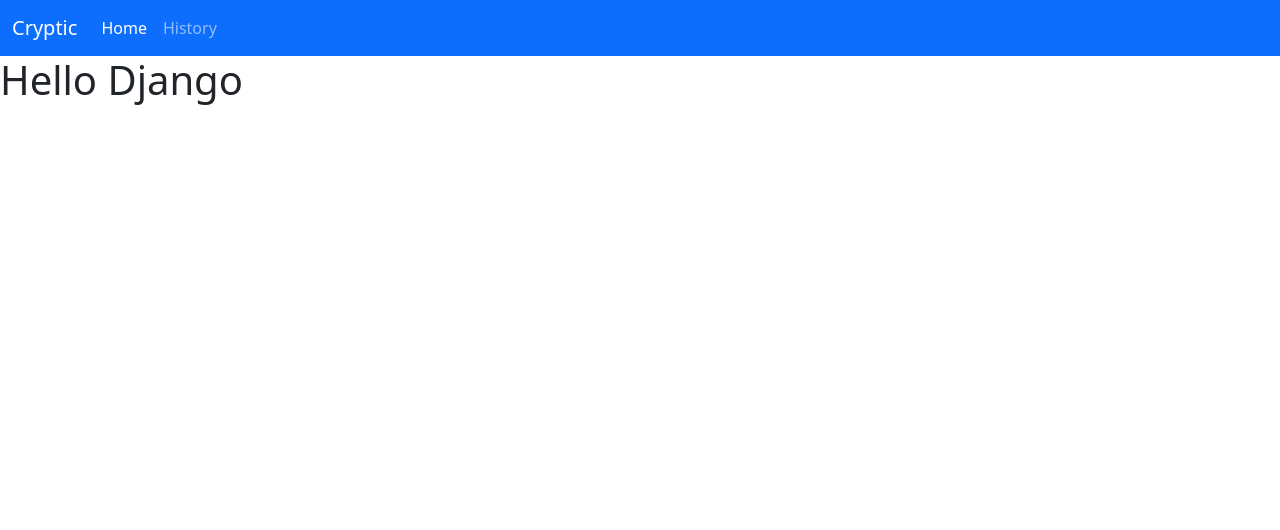
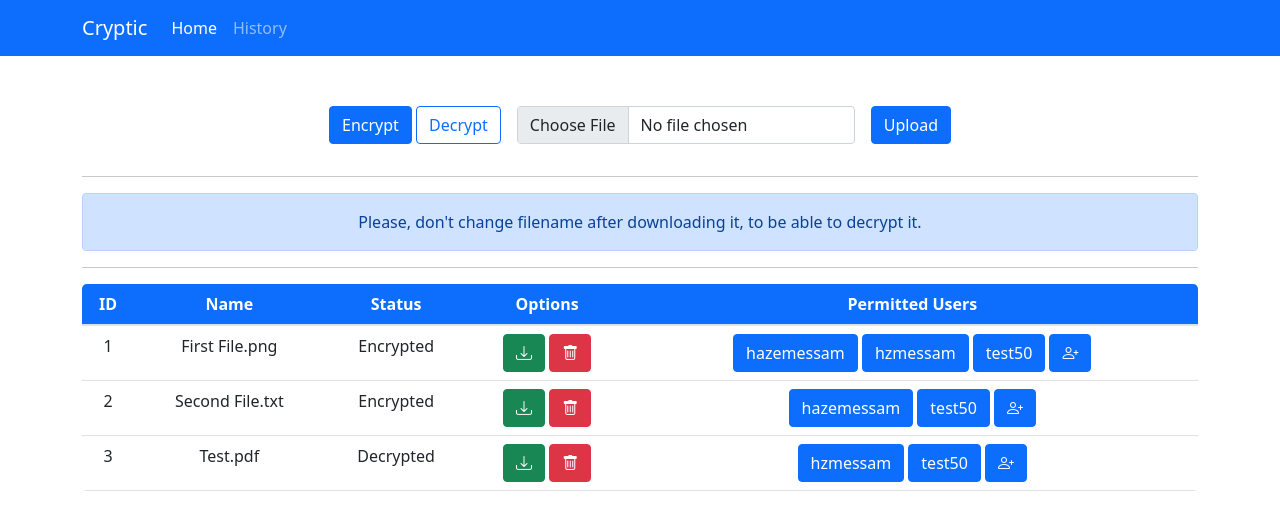
Before and after one commit to hazemessam/cryptic, a Django app: page / in a window 1280 px wide. Shown: the top 530 px of the page. Run offline with Django 4.2, Linux system fonts and the light colour scheme.

Commit message:
Add home page

```diff
--- a/core/settings.py
+++ b/core/settings.py
@@ -119,6 +119,11 @@ USE_TZ = True
 
 STATIC_URL = 'static/'
 
+STATICFILES_DIRS = [
+    BASE_DIR / "static"
+]
+
+
 # Default primary key field type
 # https://docs.djangoproject.com/en/4.0/ref/settings/#default-auto-field
 
--- a/home/templates/home.html
+++ b/home/templates/home.html
@@ -1,5 +1,100 @@
 {% extends 'layout.html' %}
 
 {% block main %}
-    <h1> {{ text }} </h1>
+    <form class="row g-3 justify-content-center" action="/upload" method="post">
+        <div class="col-auto">
+            <input type="radio" class="btn-check" name="operation" value="encryption" id="success-outlined" autocomplete="off" checked>
+            <label class="btn btn-outline-primary" for="success-outlined">Encrypt</label>
+
+            <input type="radio" class="btn-check" name="operation" value="decryption" id="danger-outlined" autocomplete="off">
+            <label class="btn btn-outline-primary" for="danger-outlined">Decrypt</label>
+        </div>
+        <div class="col-auto">
+            <input class="form-control" type="file" id="formFile" name="file">
+        </div>
+        <div class="col-auto">
+            <button type="submit" class="btn btn-primary mb-3">Upload</button>
+        </div>
+    </form>
+
+    <hr>
+    <div class="alert alert-primary text-center" role="alert">
+        Please, don't change filename after downloading it, to be able to decrypt it.
+    </div>
+    <hr>
+
+    <table class="table rounded-3 overflow-hidden text-center">
+        <thead class="bg-primary text-white">
+            <tr>
+                <th scope="col">ID</th>
+                <th scope="col">Name</th>
+                <th scope="col">Status</th>
+                <th scope="col">Options</th>
+                <th scope="col">Permitted Users</th>
+            </tr>
+        </thead>
+        <tbody>
+            <tr>
+                <td>1</td>
+                <td>First File.png</td>
+                <td>Encrypted</td>
+                <td>
+                    <button type="button" class="btn btn-success">
+                        <i class="bi bi-download"></i>
+                    </button>
+                    <button type="button" class="btn btn-danger">
+                        <i class="bi bi-trash"></i>
+                    </button>
+                </td>
+                <td>
+                    <button type="button" class="btn btn-primary">hazemessam</button>
+                    <button type="button" class="btn btn-primary">hzmessam</button>
+                    <button type="button" class="btn btn-primary">test50</button>
+                    <button type="button" class="btn btn-primary">
+                        <i class="bi bi-person-plus"></i>
+                    </button>
+                </td>
+            </tr>
+            <tr>
+                <td>2</td>
+                <td>Second File.txt</td>
+                <td>Encrypted</td>
+                <td>
+                    <button type="button" class="btn btn-success">
+                        <i class="bi bi-download"></i>
+                    </button>
+                    <button type="button" class="btn btn-danger">
+                        <i class="bi bi-trash"></i>
+                    </button>
+                </td>
+                <td>
+                    <button type="button" class="btn btn-primary">hazemessam</button>
+                    <button type="button" class="btn btn-primary">test50</button>
+                    <button type="button" class="btn btn-primary">
+                        <i class="bi bi-person-plus"></i>
+                    </button>
+                </td>
+            </tr>
+            <tr>
+                <td>3</td>
+                <td>Test.pdf</td>
+                <td>Decrypted</td>
+                <td>
+                    <button type="button" class="btn btn-success">
+                        <i class="bi bi-download"></i>
+                    </button>
+                    <button type="button" class="btn btn-danger">
+                        <i class="bi bi-trash"></i>
+                    </button>
+                </td>
+                <td>
+                    <button type="button" class="btn btn-primary">hzmessam</button>
+                    <button type="button" class="btn btn-primary">test50</button>
+                    <button type="button" class="btn btn-primary">
+                        <i class="bi bi-person-plus"></i>
+                    </button>
+                </td>
+            </tr>
+        </tbody>
+    </table>
 {% endblock %}
--- /dev/null
+++ b/static/css/style.css
@@ -0,0 +1,7 @@
+main {
+    padding-top: 50px;
+}
+
+thead {
+    border-bottom: 2px solid var(--bs-gray-300);
+}
--- a/templates/layout.html
+++ b/templates/layout.html
@@ -1,16 +1,20 @@
+{% load static %}
 <!DOCTYPE html>
 <html lang="en">
     <head>
         <meta charset="UTF-8">
         <meta http-equiv="X-UA-Compatible" content="IE=edge">
         <meta name="viewport" content="width=device-width, initial-scale=1.0">
+        <link rel="icon" href="{% static 'icon.png' %}">
         <link href="https://cdn.jsdelivr.net/npm/bootstrap@5.1.3/dist/css/bootstrap.min.css" rel="stylesheet" integrity="sha384-1BmE4kWBq78iYhFldvKuhfTAU6auU8tT94WrHftjDbrCEXSU1oBoqyl2QvZ6jIW3" crossorigin="anonymous">
+        <link rel="stylesheet" href="https://cdn.jsdelivr.net/npm/bootstrap-icons@1.8.0/font/bootstrap-icons.css" integrity="sha384-ejwKkLla8gPP8t2u0eQyL0Q/4ItcnyveF505U0NIobD/SMsNyXrLti6CWaD0L52l" crossorigin="anonymous">
+        <link rel="stylesheet" href="{% static 'css/style.css' %}">
         <title>Cryptic</title>
     </head>
     <body>
         <header>
             <nav class="navbar navbar-expand-lg navbar-dark bg-primary">
-                <div class="container-fluid">
+                <div class="container">
                     <a class="navbar-brand" href="#">Cryptic</a>
                     <button class="navbar-toggler" type="button" data-bs-toggle="collapse" data-bs-target="#navbarSupportedContent" aria-controls="navbarSupportedContent" aria-expanded="false" aria-label="Toggle navigation">
                         <span class="navbar-toggler-icon"></span>
@@ -32,7 +36,7 @@
                 </div>
               </nav>
         </header>
-        <main>
+        <main class="container">
             {% block main %}
             {% endblock %}
         </main>
```
Also changed, not shown: static/icon.png (added).
